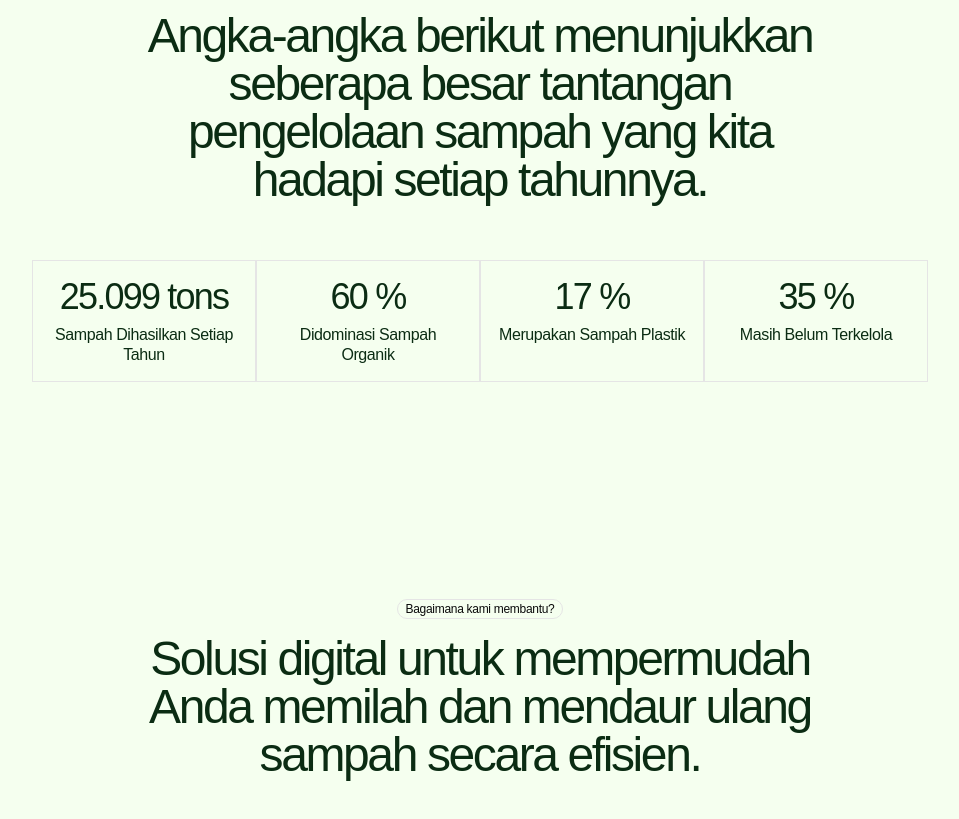
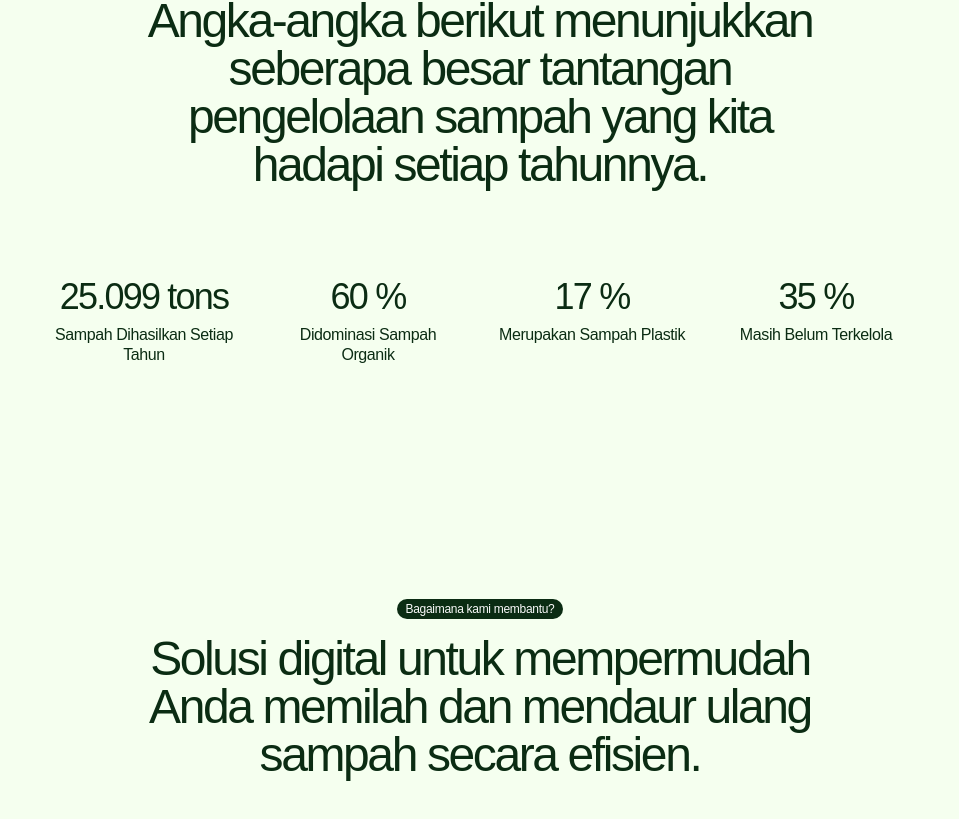
Before and after one commit to dapaalpinnn/ecosort-app, a React (Vite) app: page / in a window 1280 px wide. Shown: the part 1285-2104 px from the top of the page, without its empty margins (160-1119 px from the left). Built offline with nearby package versions, Linux system fonts and the light colour scheme.

Commit message:
style: fix layout structure

```diff
--- a/src/components/layout/section/page-section.tsx
+++ b/src/components/layout/section/page-section.tsx
@@ -15,7 +15,7 @@ const PageSection = ({
   return (
     <section
       id={id}
-      className={(cn("mx-auto w-full max-w-7xl px-6 sm:px-10"), className)}
+      className={cn("mx-auto w-full max-w-7xl sm:px-10", className)}
       {...props}
     >
       <div
--- /dev/null
+++ b/src/components/ui/feature-card.tsx
@@ -0,0 +1,48 @@
+import { Badge } from "@/components/ui/badge"
+
+type FeatureItem = {
+  id: number
+  image: string
+  badge: string
+  label: string
+  description: string
+}
+
+type FeatureCardProps = {
+  item: FeatureItem
+  itemWidth: number
+  itemHeight: number
+}
+
+const FeatureCard = ({ item, itemWidth, itemHeight }: FeatureCardProps) => {
+  return (
+    <div
+      className="relative flex shrink-0 flex-col overflow-hidden rounded-xl bg-white"
+      style={{
+        width: itemWidth,
+        height: itemHeight,
+      }}
+    >
+      <div
+        className="relative h-[75%] bg-cover bg-center"
+        style={{
+          backgroundImage: `url(${item.image})`,
+        }}
+      >
+        <div className="absolute right-0 bottom-0 left-0 h-20 bg-linear-to-t from-white to-transparent" />
+      </div>
+
+      <div className="flex flex-col gap-4 p-6">
+        <Badge className="text-xs tracking-tight">{item.badge}</Badge>
+        <h3 className="text-[28px] leading-tight font-medium tracking-tighter text-gray-900 sm:text-xl md:text-3xl md:font-medium">
+          {item.label}
+        </h3>
+        <p className="leading-tight tracking-tight text-gray-600">
+          {item.description}
+        </p>
+      </div>
+    </div>
+  )
+}
+
+export default FeatureCard
--- a/src/index.css
+++ b/src/index.css
@@ -96,3 +96,7 @@
     @apply font-sans;
   }
 }
+
+.inspeksi {
+  border: 1px solid red;
+}
--- a/src/pages/home/sections/about-ecosort-section.tsx
+++ b/src/pages/home/sections/about-ecosort-section.tsx
@@ -6,7 +6,11 @@ import { motion } from "motion/react"
 
 const AboutEcosortSection = () => {
   return (
-    <PageSection id="about" contentClassName="lg:max-w-4xl xl:max-w-5xl">
+    <PageSection
+      id="about"
+      contentClassName="lg:max-w-4xl xl:max-w-5xl"
+      className="flex items-center justify-center"
+    >
       <div className="bg-primary sm:rounded-4xl md:grid md:grid-cols-2">
         <div className="flex flex-col gap-4 px-8 py-12 sm:p-10">
           <SectionTitle
--- a/src/pages/home/sections/features-section.tsx
+++ b/src/pages/home/sections/features-section.tsx
@@ -3,9 +3,10 @@
 import { Badge } from "@/components/ui/badge"
 import { useScroll, useTransform, motion } from "motion/react"
 import { useRef, useEffect, useState } from "react"
-
 import { cards } from "@/pages/home/data/cards"
 import { getConfig } from "@/pages/home/utils"
+import FeatureCard from "@/components/ui/feature-card"
+import SectionTitle from "@/components/layout/section/section-title"
 
 const FeaturesSection = () => {
   const containerRef = useRef<HTMLDivElement>(null)
@@ -44,14 +45,12 @@ const FeaturesSection = () => {
 
   return (
     <section id="features" className="w-full">
-      <div className="mx-auto flex flex-col items-center gap-4 px-6 text-center sm:max-w-2xl sm:px-6 md:max-w-3xl">
-        <Badge variant="outline" className="tracking-tight">
-          Bagaimana kami membantu?
-        </Badge>
-        <h2 className="text-3xl font-medium tracking-tighter sm:text-4xl md:text-5xl">
+      <div className="mx-auto flex flex-col items-center text-center sm:max-w-xl md:max-w-3xl lg:max-w-4xl">
+        <Badge className="tracking-tight">Bagaimana kami membantu?</Badge>
+        <SectionTitle as="h2" className="py-4">
           Solusi digital untuk mempermudah Anda memilah dan mendaur ulang sampah
           secara efisien.
-        </h2>
+        </SectionTitle>
       </div>
 
       <div ref={containerRef} className="relative mt-16 h-[350vh]">
@@ -62,35 +61,12 @@ const FeaturesSection = () => {
             <div style={{ width: sidePad, flexShrink: 0 }} />{" "}
             {/* left spacer */}
             {cards.map((item) => (
-              <div
-                key={item.id}
-                className="relative flex shrink-0 flex-col overflow-hidden rounded-xl bg-white"
-                style={{
-                  width: itemWidth,
-                  height: itemHeight,
-                }}
-              >
-                <div
-                  className="relative h-[75%]"
-                  style={{
-                    backgroundImage: `url(${item.image})`,
-                    backgroundSize: "cover",
-                    backgroundPosition: "center",
-                  }}
-                >
-                  <div className="absolute right-0 bottom-0 left-0 h-20 bg-linear-to-t from-white to-transparent" />
-                </div>
-
-                <div className="flex flex-col gap-4 p-6">
-                  <Badge className="text-xs tracking-tight">{item.badge}</Badge>
-                  <h3 className="text-[28px] leading-tight font-medium tracking-tighter text-gray-900 sm:text-xl md:text-3xl md:font-medium">
-                    {item.label}
-                  </h3>
-                  <p className="sm:mt- leading-tight tracking-tight text-gray-600">
-                    {item.description}
-                  </p>
-                </div>
-              </div>
+              <FeatureCard
+                key={item.label}
+                item={item}
+                itemWidth={itemWidth}
+                itemHeight={itemHeight}
+              />
             ))}
             <div style={{ width: sidePad, flexShrink: 0 }} />{" "}
             {/* right spacer */}
--- a/src/pages/home/sections/hero-section.tsx
+++ b/src/pages/home/sections/hero-section.tsx
@@ -5,7 +5,10 @@ import SectionTitle from "@/components/layout/section/section-title"
 
 const HeroSection = () => {
   return (
-    <PageSection id="hero" className="flex min-h-[80svh] items-center">
+    <PageSection
+      id="hero"
+      className="flex min-h-[80svh] items-center justify-center"
+    >
       <SecondLifeBetterLife />
       <SectionTitle as="h1" className="leading-tight">
         EcoSort AI. Your Digital Partner for Sustainable Living.
--- a/src/pages/home/sections/statistic-section.tsx
+++ b/src/pages/home/sections/statistic-section.tsx
@@ -16,9 +16,9 @@ const StatisticSection = () => {
         Angka-angka berikut menunjukkan seberapa besar tantangan pengelolaan
         sampah yang kita hadapi setiap tahunnya.
       </SectionTitle>
-      <div className="grid grid-cols-2 py-6 lg:grid-cols-4 lg:py-10">
+      <div className="grid grid-cols-2 py-6 lg:grid-cols-4 lg:py-14">
         {statistics.map((statistic) => (
-          <div key={statistic.value} className="flex flex-col gap-2 border p-4">
+          <div key={statistic.value} className="flex flex-col gap-2 p-4">
             <h3 className="text-xl font-medium tracking-tighter sm:text-2xl lg:text-4xl">
               {statistic.value} {statistic.unit}
             </h3>
```
